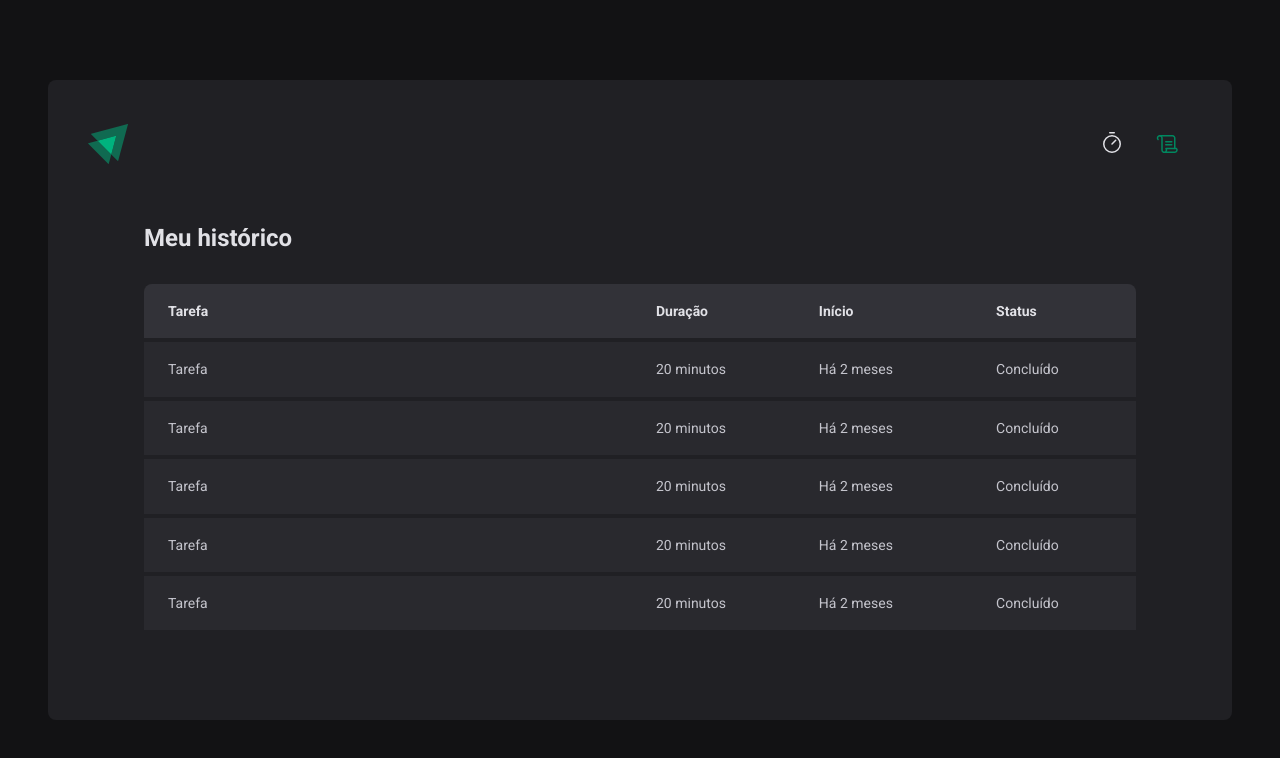
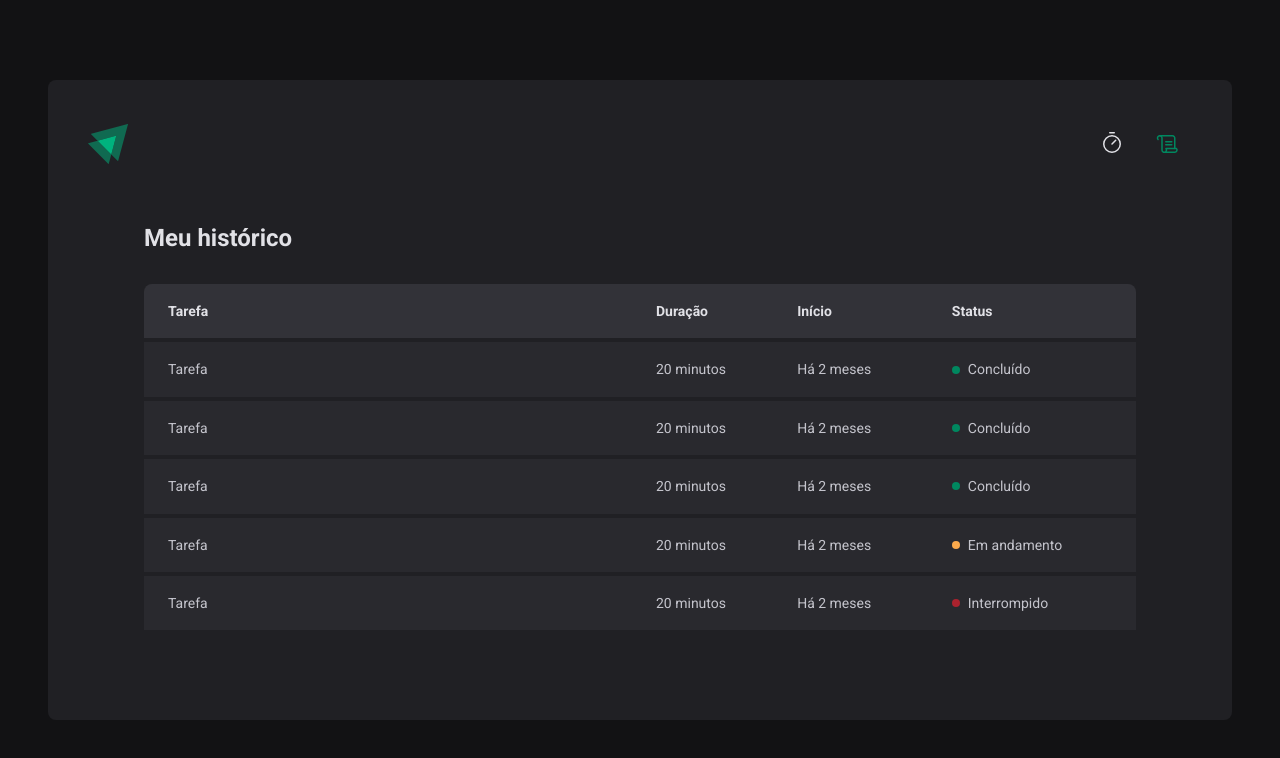
Before and after one commit to 6derick6/Ignite-Timer, a React (Vite) app: page /history in a window 1280 px wide. Shown: the top 758 px of the page. Built offline with nearby package versions, Linux system fonts and the light colour scheme.

Commit message:
Componente: Status

```diff
--- a/src/pages/History/index.tsx
+++ b/src/pages/History/index.tsx
@@ -1,4 +1,4 @@
-import { HistoryContainer, HistoryList } from "./styles";
+import { HistoryContainer, HistoryList, Status } from "./styles";
 
 export function History(){
   return (
@@ -20,31 +20,41 @@
               <td>Tarefa</td>
               <td>20 minutos</td>
               <td>Há 2 meses</td>
-              <td>Concluído</td>
+              <td>
+                <Status statusColor="green">Concluído</Status>
+              </td>
             </tr>
             <tr>
               <td>Tarefa</td>
               <td>20 minutos</td>
               <td>Há 2 meses</td>
-              <td>Concluído</td>
+              <td>
+                <Status statusColor="green">Concluído</Status>
+              </td>
             </tr>
             <tr>
               <td>Tarefa</td>
               <td>20 minutos</td>
               <td>Há 2 meses</td>
-              <td>Concluído</td>
+              <td>
+                <Status statusColor="green">Concluído</Status>
+              </td>
             </tr>
             <tr>
               <td>Tarefa</td>
               <td>20 minutos</td>
               <td>Há 2 meses</td>
-              <td>Concluído</td>
+              <td>
+                <Status statusColor="yellow">Em andamento</Status>
+              </td>
             </tr>
             <tr>
               <td>Tarefa</td>
               <td>20 minutos</td>
               <td>Há 2 meses</td>
-              <td>Concluído</td>
+              <td>
+                <Status statusColor="red">Interrompido</Status>
+              </td>
             </tr>
           </tbody>
         </table>
--- a/src/pages/History/styles.ts
+++ b/src/pages/History/styles.ts
@@ -60,3 +60,27 @@
     }
   }
 `;
+
+const STATUS_COLORS = {
+  yellow: 'yellow-500',
+  green: 'green-500',
+  red: 'red-500',
+} as const
+
+interface StatusProps {
+  statusColor: keyof typeof STATUS_COLORS
+}
+
+export const Status = styled.span<StatusProps>`
+  display: flex;
+  align-items: center;
+  gap: 0.5rem;
+
+  &::before {
+    content: '';
+    width: 0.5rem;
+    height: 0.5rem;
+    border-radius: 9999px;
+    background: ${(props) => props.theme[STATUS_COLORS[props.statusColor]]};
+  }
+`;
```
